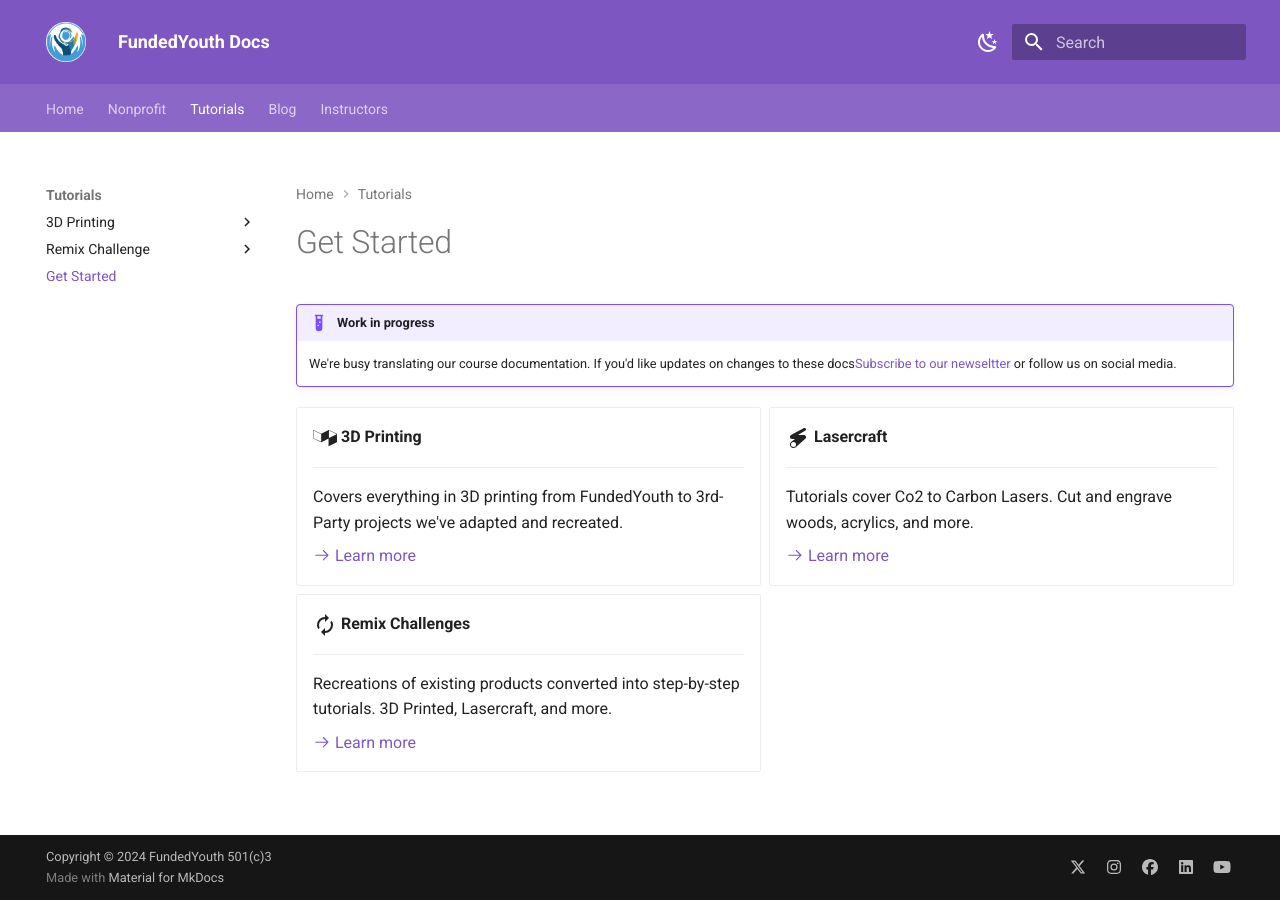
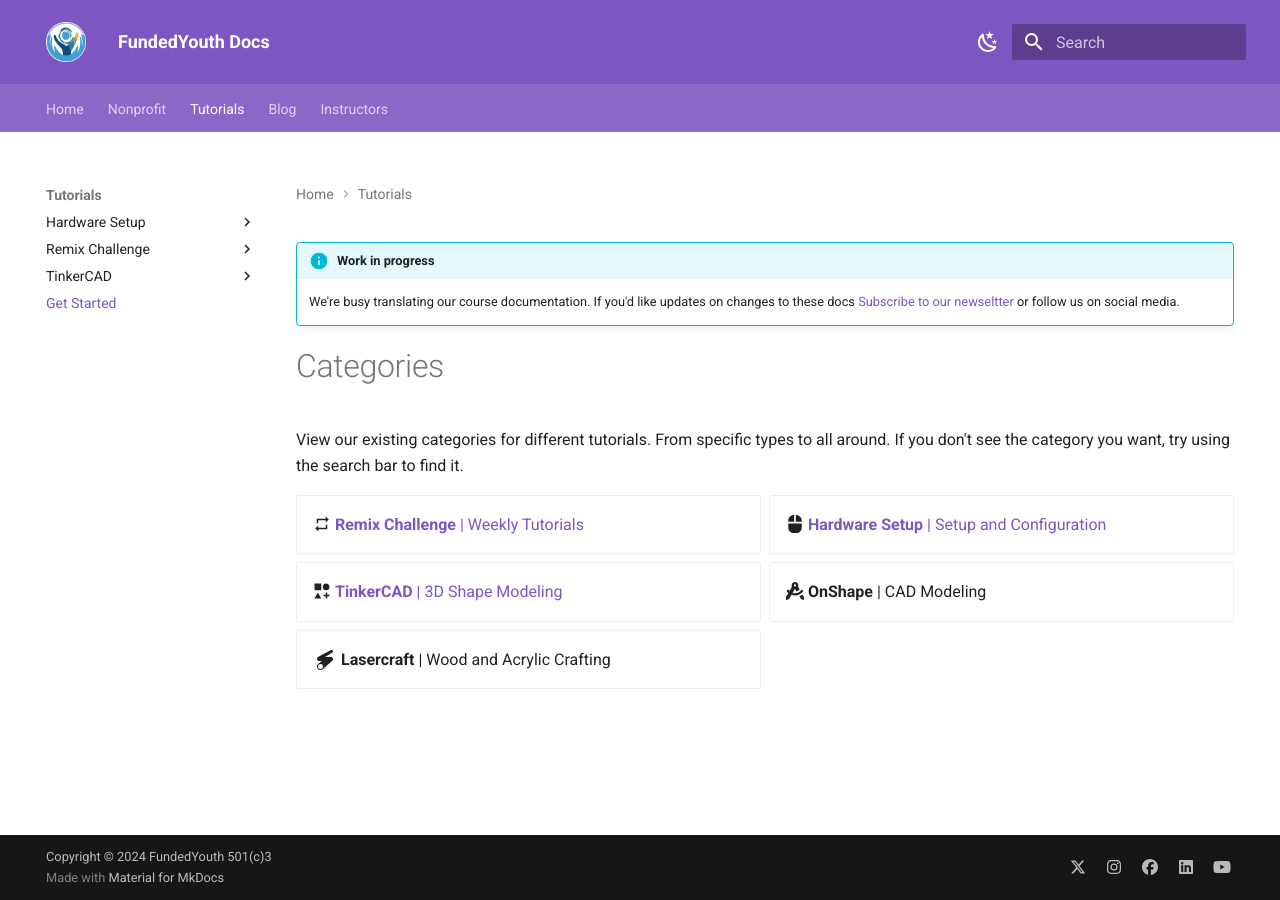
Before and after one commit to FundedYouth/mkdocs, an MkDocs documentation site: the page built from docs/tutorials/README.md, in a window 1280 px wide. Built offline with MkDocs 1.6.1 and Material for MkDocs 9.7.7, drawn with Linux system fonts in a browser that asks for light colours.

Commit message:
Reorganized Tutorials Directory

```diff
--- a/docs/Tutorials/Remix_Challenge/README.md
+++ b/docs/Tutorials/Remix_Challenge/README.md
@@ -1,13 +1,12 @@
 ---
-title: Get Started
+title: Browse
 ---
 
-## About
 
 !!! question "What is a Remix Challenge"
 
     The **Remix Challenge** is a weekly recreation of an existing 3D object for print that we found. Once we find a model to our liking, we attempt to recreate it and 3D print it. Once the 3D print is proven we create a step-by-step tutorial on how to create it yourself. We also make sure to give full credit to the original author.
 
-## Available Challenges
+# Available Challenges
 
 - [Target Dummy | October 8th, 2024](./remix-challenge-dummy.md)
--- a/docs/tutorials/README.md
+++ b/docs/tutorials/README.md
@@ -2,38 +2,21 @@
 title: Get Started
 ---
 
-!!! example "Work in progress"
+!!! info "Work in progress"
 
-    We're busy translating our course documentation. If you'd like updates on changes to these docs[Subscribe to our newseltter](https://fundedyouth.org/contact/) or follow us on social media.
+    We're busy translating our course documentation. If you'd like updates on changes to these docs [Subscribe to our newseltter](https://fundedyouth.org/contact/) or follow us on social media.
 
+
+# Categories
+
+View our existing categories for different tutorials. From specific types to all around. If you don't see the category you want, try using the search bar to find it.
 
 <div class="grid cards" markdown>
 
--   :simple-buildkite:{ .lg .middle } __3D Printing__
-
-    ---
-
-    Covers everything in 3D printing from FundedYouth to 3rd-Party projects we've adapted and recreated.
-
-    [:octicons-arrow-right-24: Learn more](./3D_Printing/README.md)
-
--   :material-laser-pointer:{ .lg .middle } __Lasercraft__
-
-    ---
-
-    Tutorials cover Co2 to Carbon Lasers. Cut and engrave woods, acrylics, and more.
-
-    [:octicons-arrow-right-24: Learn more](#)
-
-
--   :material-autorenew:{ .lg .middle } __Remix Challenges__
-
-    ---
-
-    Recreations of existing products converted into step-by-step tutorials. 3D Printed, Lasercraft, and more.
-
-    [:octicons-arrow-right-24: Learn more](./Remix_Challenge/)
-
-
+- :material-repeat: [__Remix Challenge__ | Weekly Tutorials](./Remix_Challenge/)
+- :fontawesome-solid-computer-mouse: [__Hardware Setup__ | Setup and Configuration](./Hardware_Setup/)
+- :material-shape-plus: [__TinkerCAD__ | 3D Shape Modeling](./TinkerCAD/)
+- :fontawesome-solid-compass-drafting: __OnShape__ | CAD Modeling
+- :material-laser-pointer:{ .lg .middle } __Lasercraft__ | Wood and Acrylic Crafting
 
 </div>
```
Also changed, not shown: docs/Tutorials/3D_Printing/README.md (deleted, +0 -17 lines), docs/Tutorials/Hardware_Setup/README.md (added, +10 -0 lines), docs/Tutorials/TinkerCAD/README.md (added, +8 -0 lines), docs/Tutorials/Hardware_Setup/add-sovol-sv06-plus-to-cura.md (renamed from docs/Tutorials/3D_Printing/Sovol/add-sovol-sv06-plus-to-cura.md), docs/Tutorials/Hardware_Setup/add-sovol-sv07-plus-to-cura.md (renamed from docs/Tutorials/3D_Printing/Sovol/add-sovol-sv07-plus-to-cura.md), docs/Tutorials/Hardware_Setup/add-webcam-to-klipper.md (renamed from docs/Tutorials/3D_Printing/Sovol/add-webcam-to-klipper.md).
